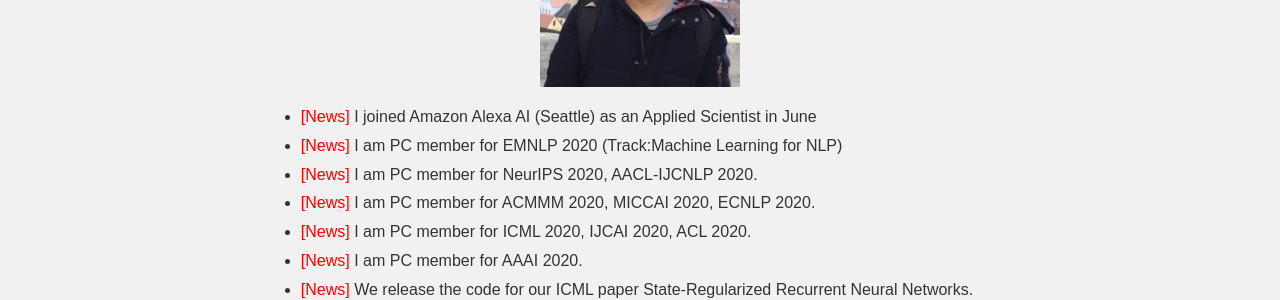
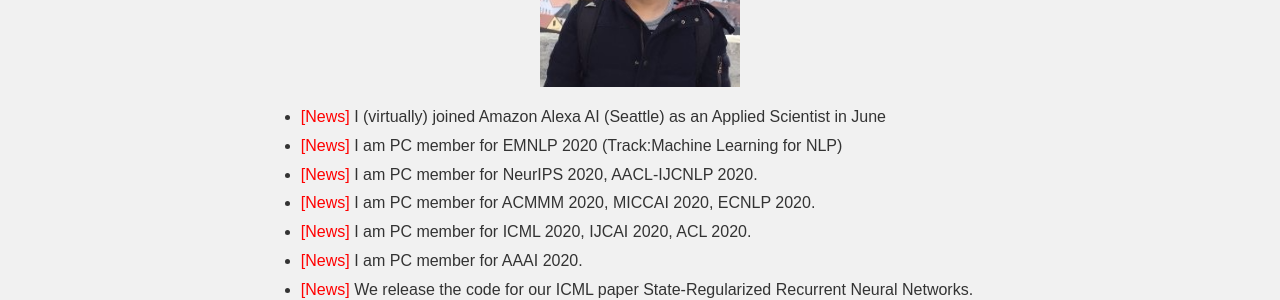
Before and after one commit to deepsemantic/deepsemantic.github.io, a Jekyll site: the page built from index.html, in a window 1280 px wide. Shown: the part 277-577 px from the top of the page. Built offline with Jekyll 4.4.1, drawn with Linux system fonts in a browser that asks for light colours; nearby versions of some CDN libraries; the list of posts is cut into pages by our own code; comment, search, counter and statistics services are not loaded; a style sheet for code colours, icons or effects is not loaded.

Commit message:
Update index.html

```diff
--- a/index.html
+++ b/index.html
@@ -33,7 +33,7 @@ body {
 </div>
 <div align="left">
 <ul>
-<li> <font color="red">[News]</font> I joined Amazon Alexa AI (Seattle) as an Applied Scientist in June</li>
+<li> <font color="red">[News]</font> I (virtually) joined Amazon Alexa AI (Seattle) as an Applied Scientist in June</li>
 <li> <font color="red">[News]</font> I am PC member for EMNLP 2020 (Track:Machine Learning for NLP)</li>
 <li> <font color="red">[News]</font> I am PC member for NeurIPS 2020, AACL-IJCNLP 2020. </li>
 <li> <font color="red">[News]</font> I am PC member for ACMMM 2020, MICCAI 2020, ECNLP 2020. </li>
```
